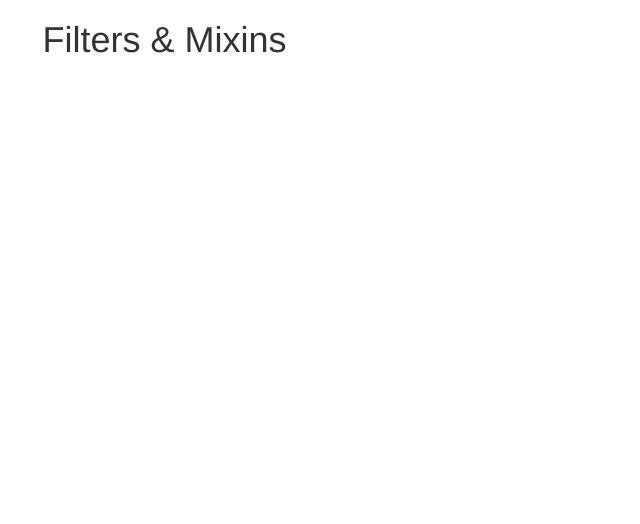
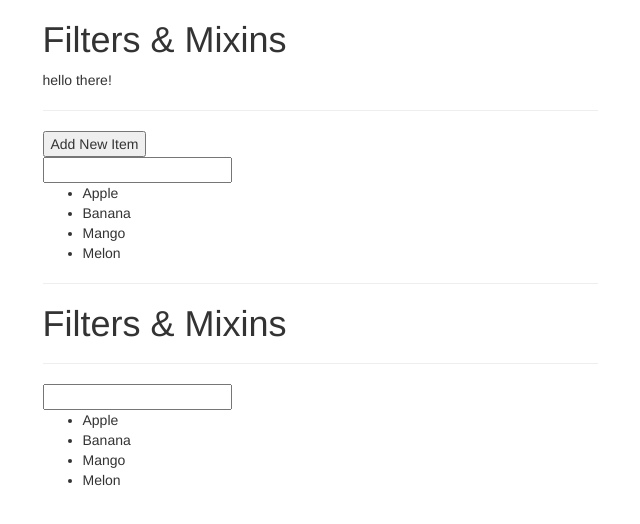
Before and after one commit to seinelet/udemy-vue-comp-1, a Vue app: page / in a window 1280 px wide. Shown: the top 524 px of the page, without its empty margins (320-960 px from the left). Built offline with nearby package versions, Linux system fonts and the light colour scheme.

Commit message:
Section 13 Finish

```diff
--- a/src/App.vue
+++ b/src/App.vue
@@ -3,13 +3,42 @@
     <div class="row">
       <div class="col-xs-12 col-sm-8 col-sm-offset-2 col-md-6 col-md-offset-3">
         <h1>Filters & Mixins</h1>
+        <p>{{ text | toUppercase | toLowercase }}</p>
+        <hr />
+        <div>
+          <button @click="fruits.push('Berries')">Add New Item</button>
+        </div>
+        <input v-model="filterText" />
+        <ul>
+          <li v-for="fruit in filteredFruits" :key="fruit">{{ fruit }}</li>
+        </ul>
+        <hr />
+        <app-list></app-list>
       </div>
     </div>
   </div>
 </template>
 
 <script>
-export default {};
+import List from "./List.vue";
+import { fruitMixin } from "./fruitMixin";
+
+export default {
+  mixins: [fruitMixin],
+  data() {
+    return {
+      text: "Hello there!"
+    };
+  },
+  filters: {
+    toUppercase(value) {
+      return value.toUpperCase();
+    }
+  },
+  components: {
+    appList: List
+  }
+};
 </script>
 
 <style></style>
--- /dev/null
+++ b/src/List.vue
@@ -0,0 +1,23 @@
+<template>
+  <div>
+    <h1>Filters & Mixins</h1>
+    <hr />
+    <input v-model="filterText" />
+    <ul>
+      <li v-for="fruit in filteredFruits" :key="fruit">{{ fruit }}</li>
+    </ul>
+  </div>
+</template>
+
+<script>
+import { fruitMixin } from "./fruitMixin";
+
+export default {
+  mixins: [fruitMixin],
+  created() {
+    console.log("Inside List created Hook");
+  }
+};
+</script>
+
+<style></style>
--- /dev/null
+++ b/src/fruitMixin.js
@@ -0,0 +1,18 @@
+export const fruitMixin = {
+  data() {
+    return {
+      fruits: ["Apple", "Banana", "Mango", "Melon"],
+      filterText: ""
+    };
+  },
+  computed: {
+    filteredFruits() {
+      return this.fruits.filter(element => {
+        return element.match(this.filterText);
+      });
+    }
+  },
+  created() {
+    console.log("Created");
+  }
+};
--- a/src/main.js
+++ b/src/main.js
@@ -1,5 +1,15 @@
 import Vue from "vue";
 import App from "./App.vue";
+
+Vue.filter("toLowercase", function(value) {
+  return value.toLowerCase();
+});
+
+Vue.mixin({
+  created() {
+    console.log("Global Mixin - Created Hook");
+  }
+});
 
 new Vue({
   el: "#app",
```
